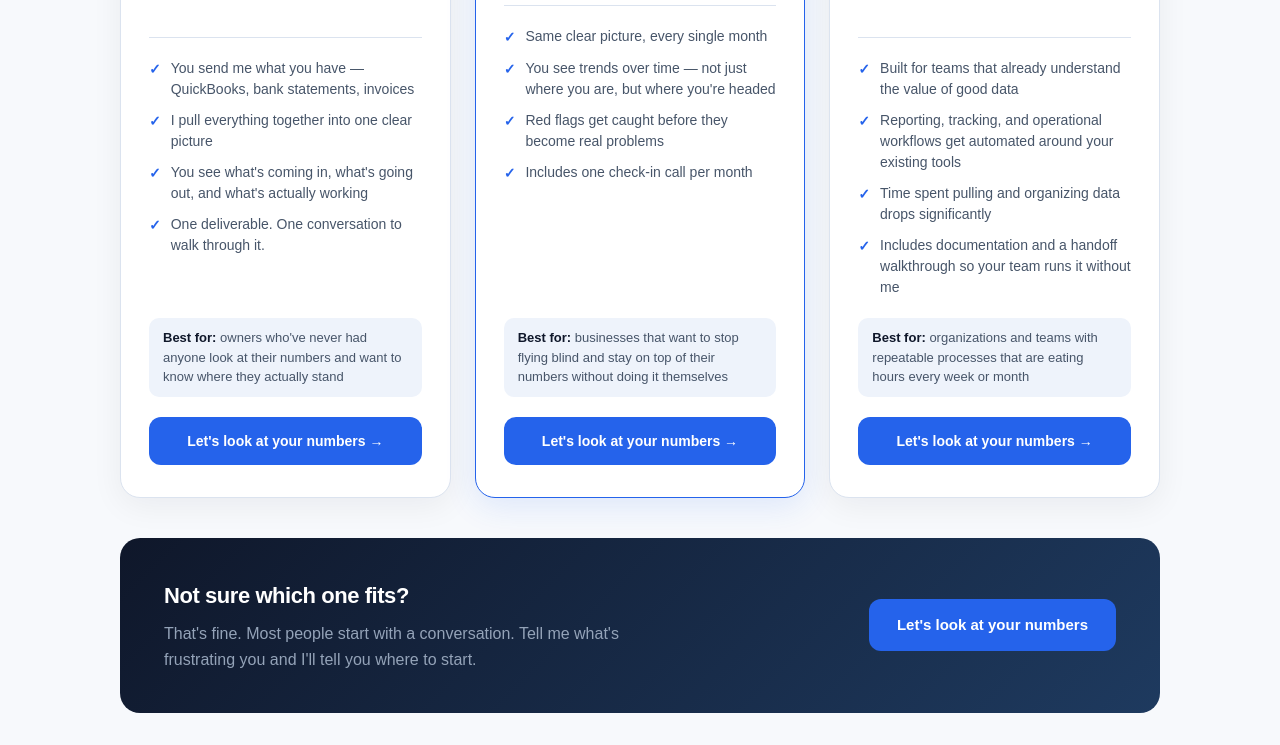
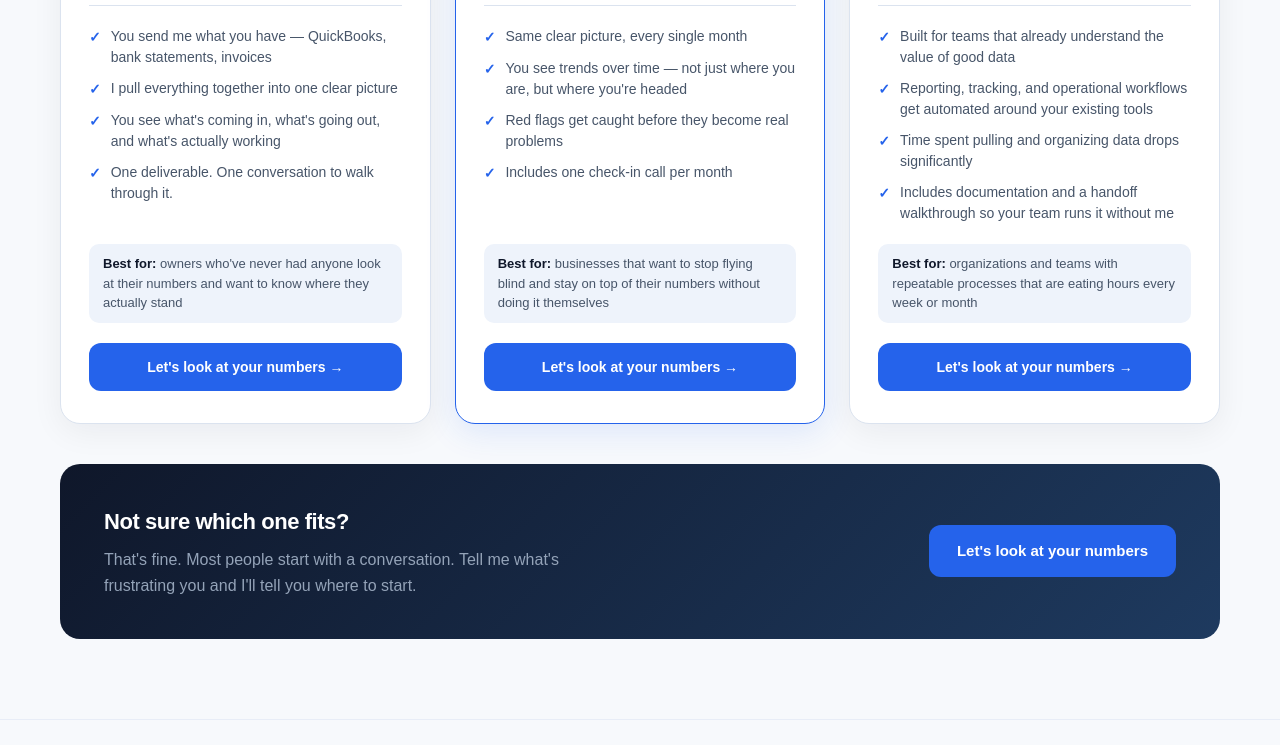
Before and after one commit to rizzickk/rs_automation, a website: page services.html in a window 1280 px wide. Shown: the part 590-1335 px from the top of the page. Drawn offline with Linux system fonts and the light colour scheme.

Commit message:
widen tier cards on services page
Co-Authored-By: Claude Sonnet 4.6 <noreply@anthropic.com>

```diff
--- a/services.html
+++ b/services.html
@@ -20,7 +20,7 @@
     * { box-sizing: border-box; }
     body { margin: 0; font-family: Arial, Helvetica, sans-serif; background: var(--bg); color: var(--text); line-height: 1.6; }
     a { text-decoration: none; color: inherit; }
-    .wrap { max-width: 1080px; margin: 0 auto; padding: 0 20px; }
+    .wrap { max-width: 1200px; margin: 0 auto; padding: 0 20px; }
 
     /* NAV */
     .nav { position: relative; background: rgba(247,249,252,.95); backdrop-filter: blur(10px); border-bottom: 1px solid rgba(219,227,239,.8); }
```
